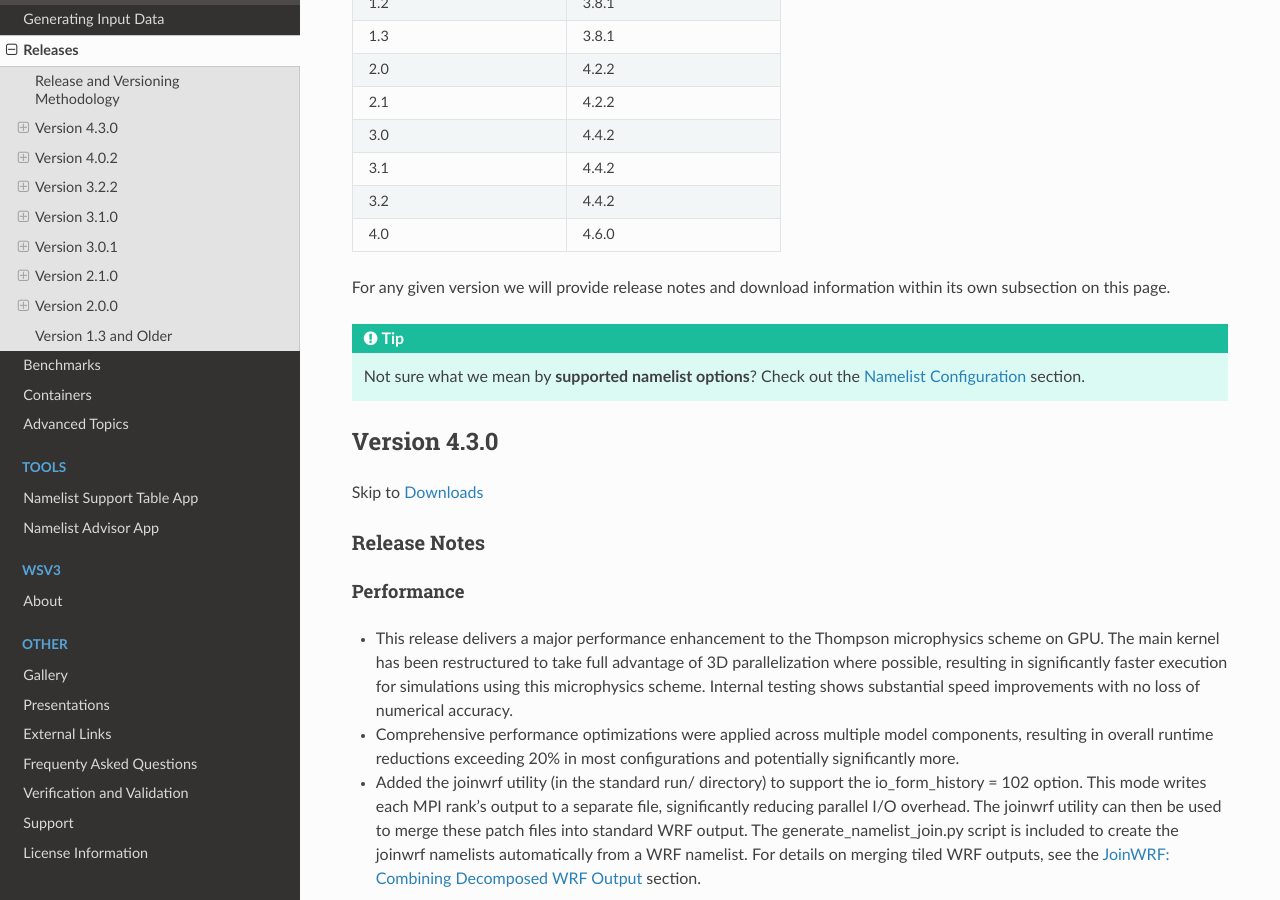
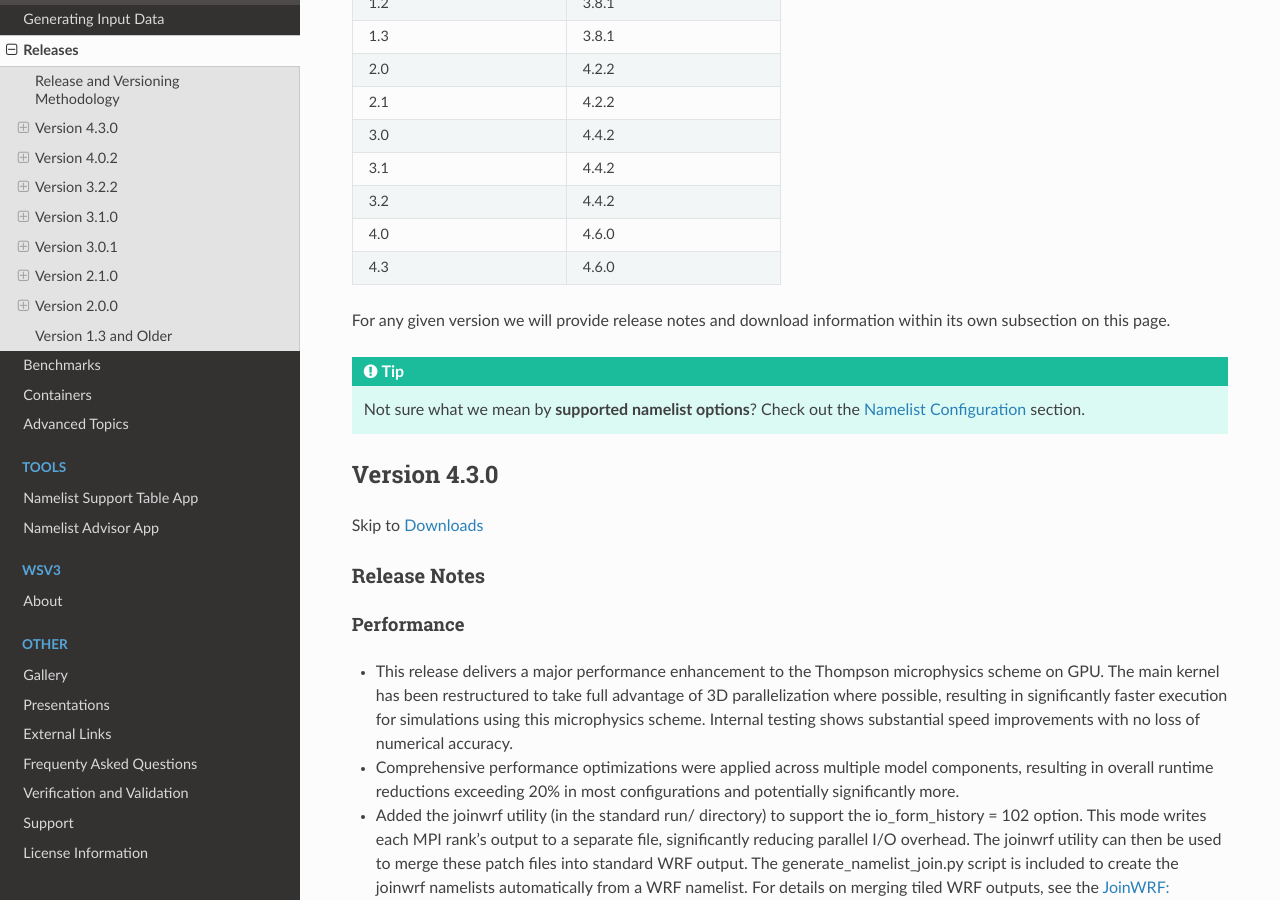
Before and after one commit to TempoQuestInc/AceCAST-Docs, a Sphinx documentation site: the page built from source/Releases.rst, in a window 1280 px wide and 900 px high, scrolled down 682 px. Built offline with Sphinx 7.4.7 and the Read the Docs theme 3.1.0, drawn with Linux system fonts in a browser that asks for light colours.

Commit message:
Updated WRF equivalency table

```diff
--- a/source/Releases.rst
+++ b/source/Releases.rst
@@ -51,6 +51,8 @@ will have a version number `MAJOR.MINOR.PATCH`, which can be understood as follo
    * - 3.2
      - 4.4.2
    * - 4.0
+     - 4.6.0
+   * - 4.3
      - 4.6.0
 
 For any given version we will provide release notes and download information within its own
```
